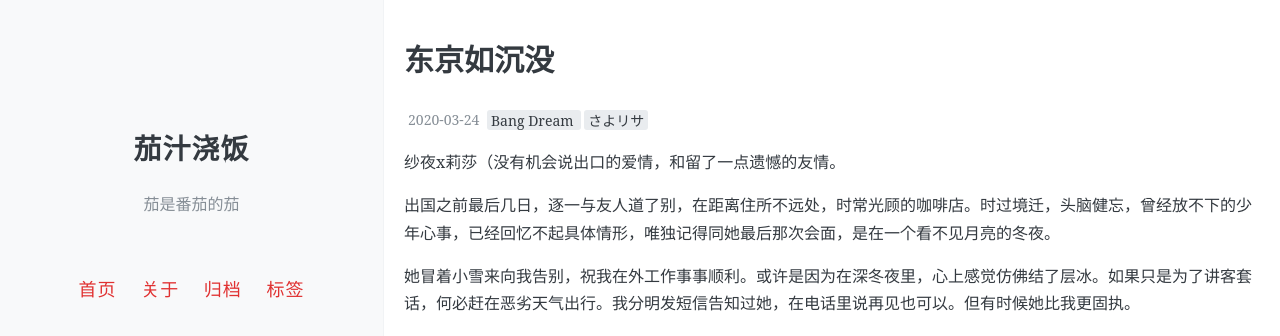
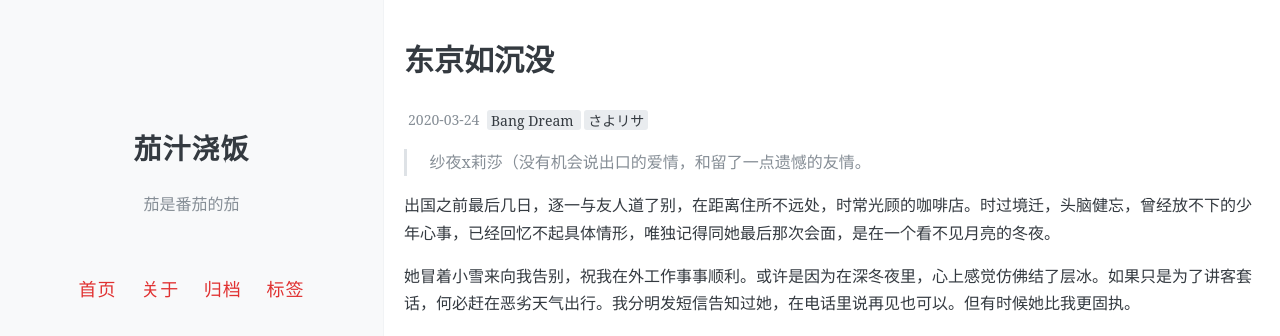
Before and after one commit to onemorebluemoon/ketchup, a Jekyll site: the page built from _posts/2020-03-24-syls2.md, in a window 1280 px wide. Shown: the top 336 px of the page. Built offline with Jekyll 4.4.1, drawn with Linux system fonts in a browser that asks for light colours; comment, search, counter and statistics services are not loaded.

Commit message:
Update 2020-03-24-syls2.md

```diff
--- a/_posts/2020-03-24-syls2.md
+++ b/_posts/2020-03-24-syls2.md
@@ -7,7 +7,7 @@ tags: [Bang Dream, さよリサ]
 comments: true
 ---
 
-纱夜x莉莎（没有机会说出口的爱情，和留了一点遗憾的友情。
+> 纱夜x莉莎（没有机会说出口的爱情，和留了一点遗憾的友情。
 
 出国之前最后几日，逐一与友人道了别，在距离住所不远处，时常光顾的咖啡店。时过境迁，头脑健忘，曾经放不下的少年心事，已经回忆不起具体情形，唯独记得同她最后那次会面，是在一个看不见月亮的冬夜。
 
```
